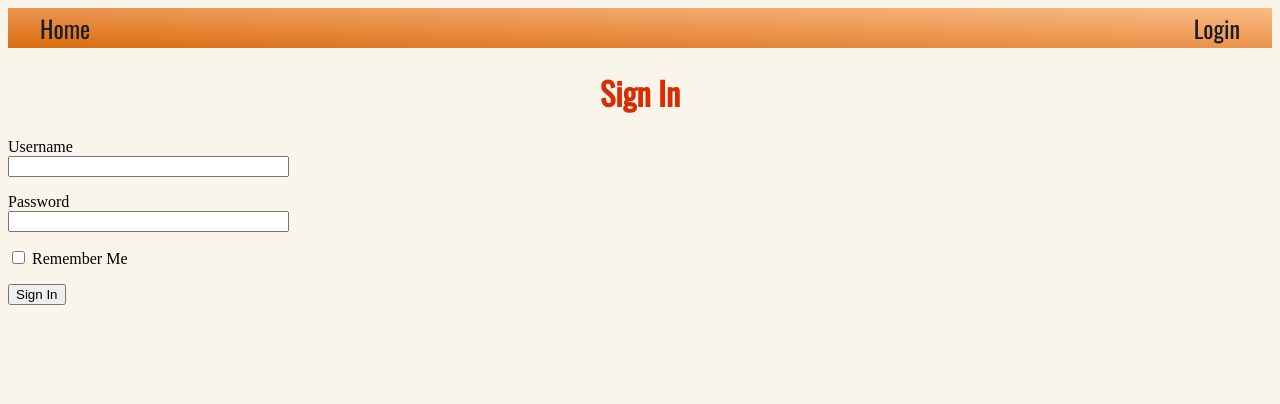
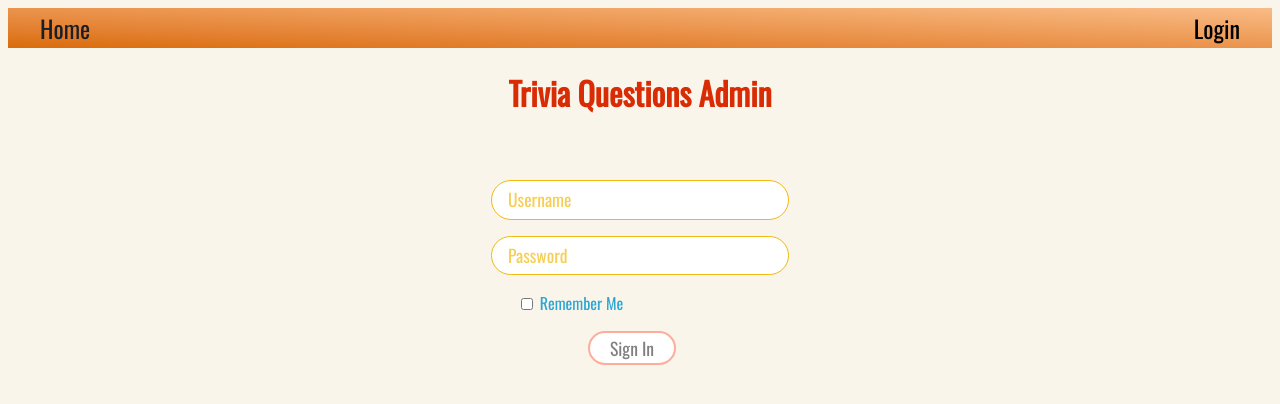
Before and after one commit to pwilson802/quiz-admin, a Flask app: page /login in a window 1280 px wide. Shown: the top 404 px of the page. Run offline with Flask 2, Linux system fonts and the light colour scheme; some web fonts are replaced.

Commit message:
added styles to login page

```diff
--- a/app/static/css/main.css
+++ b/app/static/css/main.css
@@ -94,7 +94,7 @@ nav a:hover {
     font-family: 'Oswald', sans-serif;
 }
 
-.question-input input {
+.question-input input, .login-box {
     line-height: 2;
     margin-top: 1rem;
     font-family: arial;
@@ -105,7 +105,7 @@ nav a:hover {
     font-family: 'Oswald', sans-serif;
 }
 
-.question-input input::placeholder {
+.question-input input::placeholder, .login-box::placeholder {
     color: #f6ce55;
 }
 
@@ -137,3 +137,34 @@ nav a:hover {
     font-size: 1.6rem;
     font-family: 'Oswald', sans-serif;
 }
+
+.login-info {
+    margin-top: 3rem;
+    display: flex;
+    flex-flow: column nowrap;
+    align-items: center;
+    justify-content: center;
+}
+
+p {
+    padding: 0;
+    margin: 0
+}
+
+.remember-me {
+    margin: 1rem 140px 1rem 0;
+}
+
+.remember-text {
+    font-family: 'Oswald', sans-serif;
+    color: #2aa5d5;
+}
+
+.remember-box {
+    height: 12px;
+    width: 12px;
+    background-color: transparent;
+    border-radius: 5%;
+    border: 2px solid #fdad9b;
+
+}
--- a/app/templates/base.html
+++ b/app/templates/base.html
@@ -12,7 +12,7 @@
         <nav>
             <div> <a href="{{ url_for('index') }}">Home</a></div>
             {% if current_user.is_anonymous %}
-            <div class="settings"><a href="{{ url_for('login') }}">Login</a></div>
+            <div>Login</div>
             {% else %}
             <div class="settings"><a href="{{ url_for('logout') }}">Logout</a></div>
             <div> {{ current_user.username }} </div>
--- a/app/templates/login.html
+++ b/app/templates/login.html
@@ -1,24 +1,24 @@
 {% extends "base.html" %}
 
 {% block body %}
-    <h1>Sign In</h1>
+    <h1>Trivia Questions Admin</h1>
     <form action="" method="post" novalidate>
+        <div class="login-info">
             {{ form.hidden_tag() }}
             <p>
-            {{ form.username.label }}<br>
-            {{ form.username(size=32) }} <br>
+                {{ form.username(size=32, class_="login-box", placeholder="Username") }} <br>
                 {% for error in form.username.errors %}
                 <span style="color: red;">[{{ error }}]</span>
                 {% endfor %}
             </p>
             <p>
-            {{ form.password.label }}<br>
-            {{ form.password(size=32) }}<br>
+                {{ form.password(size=32, class_="login-box", placeholder="Password") }}<br>
                 {% for error in form.password.errors %}
                 <span style="color: red;">[{{ error }}]</span>
                 {% endfor %}
             </p>
-        <p>{{ form.remember_me() }} {{ form.remember_me.label }}</p>
-        <p>{{ form.submit() }}</p>
+            <p class="remember-me">{{ form.remember_me(class_="remember-box") }} {{ form.remember_me.label(class_="remember-text") }}</p>
+            <p>{{ form.submit(class_="input-box") }}</p>
+        </div>
     </form>
 {% endblock %}
```
Lines whose indentation alone changed are shown as unchanged.
